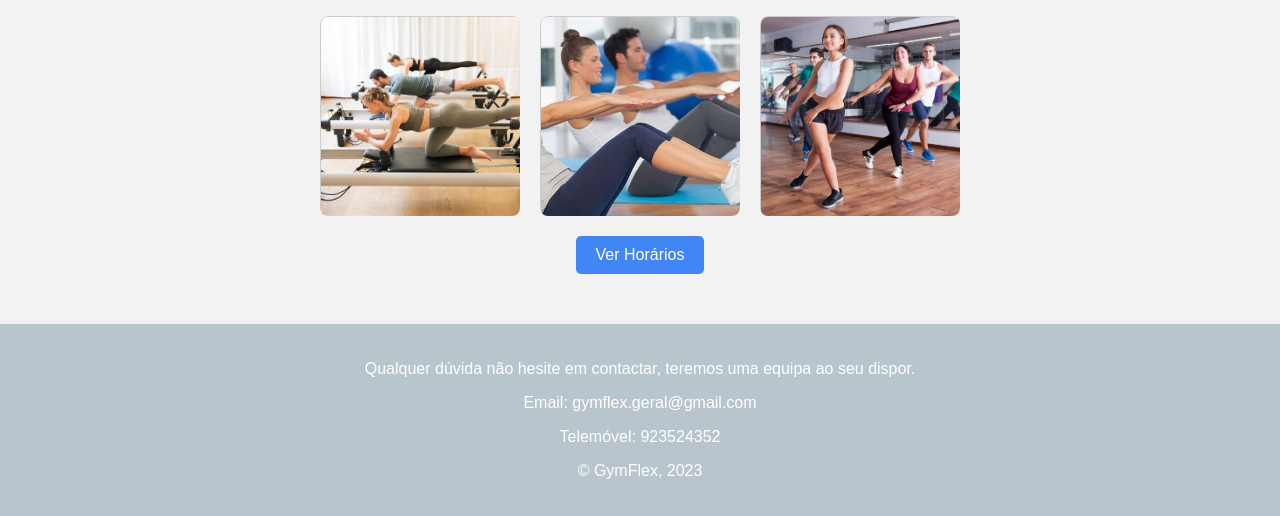
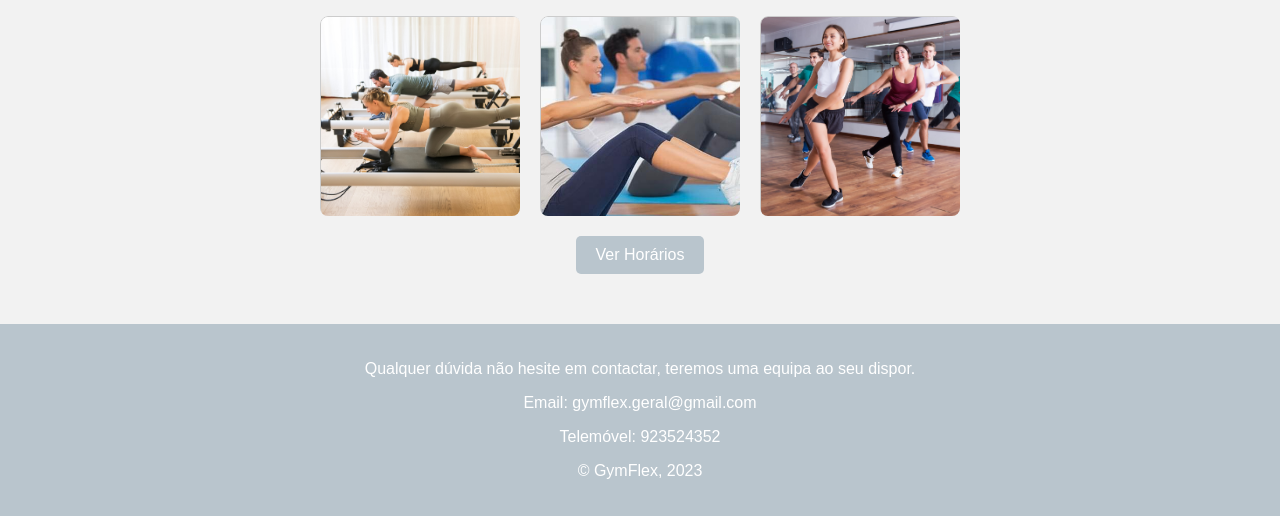
Before and after one commit to marmonteiro/Projeto_ESIN_GymFlex, a PHP site: page /aulasgrupo.html in a window 1280 px wide. Shown: the part 511-1027 px from the top of the page. Run offline with PHP 8.4, Linux system fonts and the light colour scheme.

Commit message:
aulasgrupo

```diff
--- a/aulasgrupo.css
+++ b/aulasgrupo.css
@@ -126,13 +126,9 @@ h1 {
     display: inline-block;
     padding: 10px 20px;
     margin-top: 20px;
-    background-color: #4285f4;
+    background-color: #b9c5cd;
     color: #fff;
     text-decoration: none;
     border-radius: 5px;
     transition: background-color 0.3s;
 }
-
-.button:hover {
-    background-color: #3367d6;
-}
```
